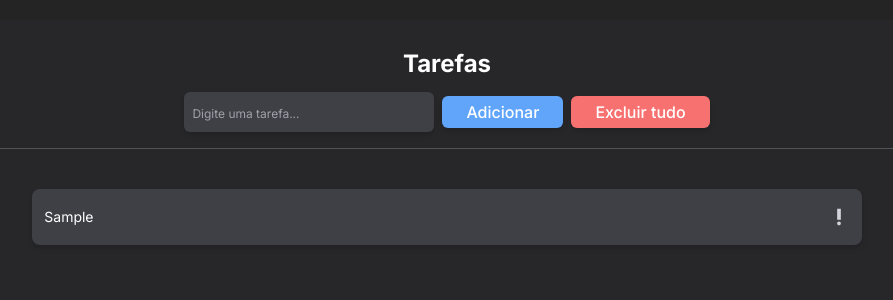
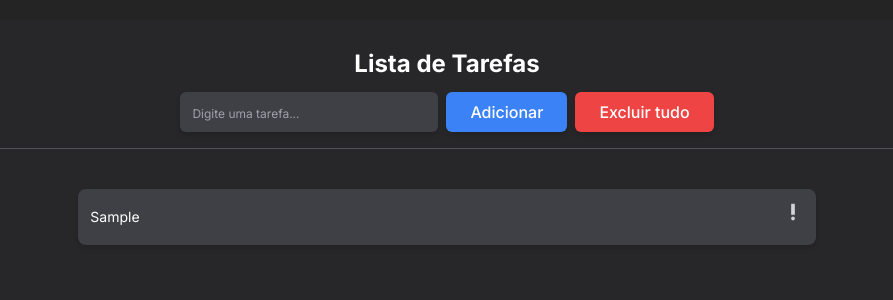
Before and after one commit to Zafkiel45/Next-TodoList, a Next.js app in the folder todo-list/: page / in a window 1280 px wide. Both pictures are taken after typing "Sample" into the empty fields and a click on the button "Adicionar". Shown: the top 300 px of the page, without its empty margins (193-1086 px from the left). Built offline with nearby package versions, Linux system fonts and the light colour scheme.

Commit message:
Improve of life quality

```diff
--- a/todo-list/src/app/components/input.jsx
+++ b/todo-list/src/app/components/input.jsx
@@ -42,13 +42,13 @@ export const InputTask = () => {
         <>
             <div className={`flex pt-3 desktopMini:w-[90%] desktopMini:justify-center tablet:flex-row tablet:gap-2 flex-col gap-4`}>
                 <div className="flex justify-center items-center">
-                    <input type="text" value={name} onChange={(e) => setName(e.target.value)} placeholder="Digite uma tarefa..." className="placeholder:text-zinc-400 placeholder:text-xs tablet:w-full shadow-md px-2 py-2 text-white font-normal w-4/5 rounded-md bg-zinc-700 "/>
+                    <input type="text" value={name} onChange={(e) => setName(e.target.value)} placeholder="Digite uma tarefa..." className="placeholder:text-zinc-400 focus:border focus:border-blue-400 placeholder:text-xs tablet:w-full shadow-md px-3 py-2 text-white font-normal w-4/5 rounded-md bg-zinc-700 "/>
                 </div>
                 <div className="flex justify-center items-center">
-                    <button onClick={setElementStorage} className="bg-blue-400 text-white font-medium w-4/5  tablet:w-fit tablet:px-4  desktopMini:px-6 h-fit py-1 px-8 shadow-md rounded-md">Adicionar</button>
+                    <button onClick={setElementStorage} className="bg-blue-500 text-white font-medium w-4/5  tablet:w-fit tablet:px-4 desktop:py-2 desktopMini:px-6 h-fit py-1 px-8 shadow-md rounded-md">Adicionar</button>
                 </div>
                 <div className="flex justify-center items-center">
-                    <button onClick={() => setDisplayControl({...displayControl, visible: 'flex', blur: true})} className="bg-red-400 text-white font-medium w-4/5   desktopMini:px-6 tablet:w-fit tablet:px-4 h-fit py-1 px-8 shadow-md rounded-md">Excluir tudo</button>
+                    <button onClick={() => setDisplayControl({...displayControl, visible: 'flex', blur: true})} className="bg-red-500 desktop:py-2  text-white font-medium w-4/5   desktopMini:px-6 tablet:w-fit tablet:px-4 h-fit py-1 px-8 shadow-md rounded-md">Excluir tudo</button>
                 </div>
             </div>
             <Modal dispacth={setDisplayControl} objectComplete={displayControl} visible={displayControl.visible} removeAllElements={removeAllElements} />
--- a/todo-list/src/app/components/modal.jsx
+++ b/todo-list/src/app/components/modal.jsx
@@ -60,7 +60,7 @@ export const Modal = () => {
 
             <nav className={`absolute ${displayControl.blur ? 'blur-sm':' blur-0'} transition-all ${sideBar.display} gap-5 flex-col items-center py-10 top-0 ${sideBar.position} w-screen h-screen overflow-y-scroll bg-zinc-900 p-3 text-white z-10`}>
                 <div onClick={toggleSideBar} className="self-end relative bottom-3 w-fit h-fit bg-red-500 p-1 rounded-full">
-                    <svg xmlns="http://www.w3.org/2000/svg" width="16" height="16" fill="currentColor" class="bi bi-x-lg" viewBox="0 0 16 16">
+                    <svg xmlns="http://www.w3.org/2000/svg" width="16" height="16" fill="currentColor" className="bi bi-x-lg" viewBox="0 0 16 16">
                         <path d="M2.146 2.854a.5.5 0 1 1 .708-.708L8 7.293l5.146-5.147a.5.5 0 0 1 .708.708L8.707 8l5.147 5.146a.5.5 0 0 1-.708.708L8 8.707l-5.146 5.147a.5.5 0 0 1-.708-.708L7.293 8z"/>
                     </svg>
                 </div>
@@ -96,9 +96,9 @@ export const Modal = () => {
                     <div className="flex gap-4 justify-center items-center">
                         {idx !== null && task !== undefined && task[idx] ? (
                             <>
-                                <button onClick={() => {PriorityFunction('fill-blue-400')}} className={`w-fit ${task[idx].prioridade === 'fill-blue-400' ? 'bg-blue-500':'bg-transparent'} ${task[idx].prioridade === 'fill-blue-400' ? 'text-white':'text-blue-400'}  border  hover:text-white hover:bg-blue-600 border-blue-600 h-fit rounded-md px-3 py-1`}>Baixa</button>
-                                <button onClick={() => {PriorityFunction('fill-yellow-400')}} className={`w-fit ${task[idx].prioridade === 'fill-yellow-400' ? 'bg-yellow-500':'bg-transparent'} ${task[idx].prioridade === 'fill-yellow-400' ? 'text-white':'text-yellow-400'} border  hover:text-white hover:bg-yellow-600 border-yellow-600 rounded-md h-fit px-3 py-1`}>Médio</button>
-                                <button onClick={() => {PriorityFunction('fill-red-400')}} className={`w-fit ${task[idx].prioridade === 'fill-red-400' ? 'bg-red-400':'bg-transparent'} ${task[idx].prioridade === 'fill-red-400' ? 'text-white':'text-red-400'} border  hover:text-white hover:bg-red-600 border-red-600 rounded-md h-fit px-3 py-1`}>Alta</button>
+                                <button onClick={() => {PriorityFunction('fill-blue-500')}} className={`w-fit ${task[idx].prioridade === 'fill-blue-500' ? 'bg-blue-500':'bg-transparent'} ${task[idx].prioridade === 'fill-blue-500' ? 'text-white':'text-blue-400'}  border  hover:text-white hover:bg-blue-600 border-blue-600 h-fit rounded-md px-3 py-1`}>Baixa</button>
+                                <button onClick={() => {PriorityFunction('fill-yellow-500')}} className={`w-fit ${task[idx].prioridade === 'fill-yellow-500' ? 'bg-yellow-500':'bg-transparent'} ${task[idx].prioridade === 'fill-yellow-500' ? 'text-white':'text-yellow-400'} border  hover:text-white hover:bg-yellow-600 border-yellow-600 rounded-md h-fit px-3 py-1`}>Médio</button>
+                                <button onClick={() => {PriorityFunction('fill-red-500')}} className={`w-fit ${task[idx].prioridade === 'fill-red-500' ? 'bg-red-500':'bg-transparent'} ${task[idx].prioridade === 'fill-red-500' ? 'text-white':'text-red-400'} border  hover:text-white hover:bg-red-600 border-red-600 rounded-md h-fit px-3 py-1`}>Alta</button>
                             </>
                         ):null}
                     </div>
@@ -115,7 +115,7 @@ export const Modal = () => {
                         <button disabled className="w-[16px] opacity-0">
                         </button>
                         <h1 className="font-bold">Aviso</h1>
-                        <svg onClick={() => setDisplayControl({...displayControl, visible: 'hidden', blur: false})} xmlns="http://www.w3.org/2000/svg" width="16" height="16" fill="currentColor" class="bi bi-x-lg" viewBox="0 0 16 16">
+                        <svg onClick={() => setDisplayControl({...displayControl, visible: 'hidden', blur: false})} xmlns="http://www.w3.org/2000/svg" width="16" height="16" fill="currentColor" className="bi bi-x-lg" viewBox="0 0 16 16">
                             <path d="M2.146 2.854a.5.5 0 1 1 .708-.708L8 7.293l5.146-5.147a.5.5 0 0 1 .708.708L8.707 8l5.147 5.146a.5.5 0 0 1-.708.708L8 8.707l-5.146 5.147a.5.5 0 0 1-.708-.708L7.293 8z"/>
                         </svg>
                     </div>
--- a/todo-list/src/app/components/task.jsx
+++ b/todo-list/src/app/components/task.jsx
@@ -20,10 +20,10 @@ export const Tasks = () => {
             <ol className="flex flex-col gap-3 items-center py-4 list-none w-4/5 h-full">
                 {task.map((item, index) => {
                     return (
-                        <li  onClick={() => {InterativeElements(index)}} className="w-full desktop:w-[90%] desktop:h-14 mobileMini:py-3 mobileMini:h-11 items-center flex justify-between text-sm h-10 bg-zinc-700 shadow-md rounded-lg py-2 px-3 text-white" key={index}>
+                        <li  onClick={() => {InterativeElements(index)}} className="w-full desktop:w-[90%] hover:cursor-pointer desktop:h-14 mobileMini:py-3 mobileMini:h-11 items-center flex justify-between text-sm h-10 bg-zinc-700 shadow-md rounded-lg py-2 px-3 text-white" key={index}>
                             <div>{item.nome}</div>
                             <div>
-                                <svg xmlns="http://www.w3.org/2000/svg" className={`${task[index].prioridade}`} height="22" viewBox="0 -960 960 960" width="22"><path d="M480-120q-33 0-56.5-23.5T400-200q0-33 23.5-56.5T480-280q33 0 56.5 23.5T560-200q0 33-23.5 56.5T480-120Zm-80-240v-480h160v480H400Z"/></svg>
+                                <svg xmlns="http://www.w3.org/2000/svg" className={`${task[index].prioridade} animate-bounce`} height="22" viewBox="0 -960 960 960" width="22"><path d="M480-120q-33 0-56.5-23.5T400-200q0-33 23.5-56.5T480-280q33 0 56.5 23.5T560-200q0 33-23.5 56.5T480-120Zm-80-240v-480h160v480H400Z"/></svg>
                             </div>
                         </li>
                     )
--- a/todo-list/src/app/page.jsx
+++ b/todo-list/src/app/page.jsx
@@ -20,10 +20,10 @@ export default function Home() {
 
   return (
     <todoContext.Provider value={{key, task, setTask, setName, name, setSideBar, sideBar, descrebe, setDescrebe, idx, setIdx}}>
-      <div className="flex flex-col gap-4 w-[90%] overflow-hidden h-[95vh] py-5 rounded-lg shadow-md bg-zinc-800">
+      <div className="flex flex-col gap-4 desktop:w-4/5 w-[90%] overflow-hidden h-[95vh] py-5 rounded-lg shadow-md bg-zinc-800">
         <Modal/>
         <div className="flex text-white justify-center w-full font-bold items-center pt-2 flex-col">
-          <span className="mobileMini:text-lg desktopMini:text-2xl">Tarefas</span>
+          <span className="mobileMini:text-lg desktopMini:text-2xl">Lista de Tarefas</span>
           <InputTask/>
         </div>
         <hr className="border-zinc-600" />
```
